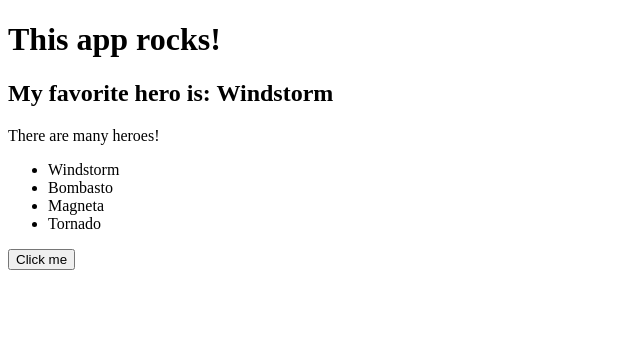
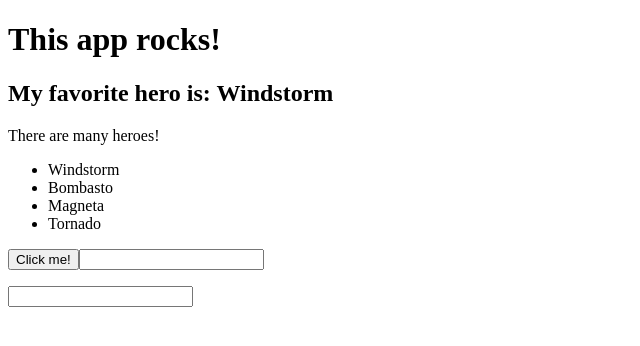
Before and after one commit to jskierbi/ng2-playground, an Angular app: page / in a window 1280 px wide. Shown: the top 346 px of the page, without its empty margins (0-640 px from the left). Built offline with nearby package versions, Linux system fonts and the light colour scheme.

Commit message:
Added user input events playground

```diff
--- a/src/app/app.component.html
+++ b/src/app/app.component.html
@@ -4,4 +4,4 @@
 <ul>
   <li *ngFor="let hero of heroes">{{hero.name}}</li>
 </ul>
-<button (click)="onClickMe()">Click me</button>
+<click-me></click-me>
--- a/src/app/app.module.ts
+++ b/src/app/app.module.ts
@@ -4,10 +4,12 @@ import { FormsModule } from '@angular/forms';
 import { HttpModule } from '@angular/http';
 
 import { AppComponent } from './app.component';
+import { KeyupComponent } from './keyup/keyup.component';
 
 @NgModule({
   declarations: [
-    AppComponent
+    AppComponent,
+    KeyupComponent
   ],
   imports: [
     BrowserModule,
--- /dev/null
+++ b/src/app/keyup/keyup.component.html
@@ -0,0 +1,6 @@
+<button (click)="onClickMe()">Click me!</button>
+<p *ngIf="clickMessage">{{clickMessage}}</p>
+<input (keyup)="onKey($event)">
+<p>{{values}}</p>
+<input #box (keyup)="0">
+<p>{{box.value}}</p>
--- /dev/null
+++ b/src/app/keyup/keyup.component.ts
@@ -0,0 +1,20 @@
+import {Component} from "@angular/core";
+
+@Component({
+    selector: 'click-me',
+    templateUrl: './keyup.component.html',
+    styleUrls: ['./keyup.component.css']
+})
+export class KeyupComponent {
+
+    clickMessage = '';
+    values = '';
+
+    onClickMe() {
+        this.clickMessage = 'You are my hero!';
+    }
+
+    onKey(event: KeyboardEvent) {
+        this.values += (<HTMLInputElement>event.target).value + ' | ';
+    }
+}
```
Also changed, not shown: src/app/keyup/keyup.component.css (added), 1 other file (tests, documents, lock files or other folders).
